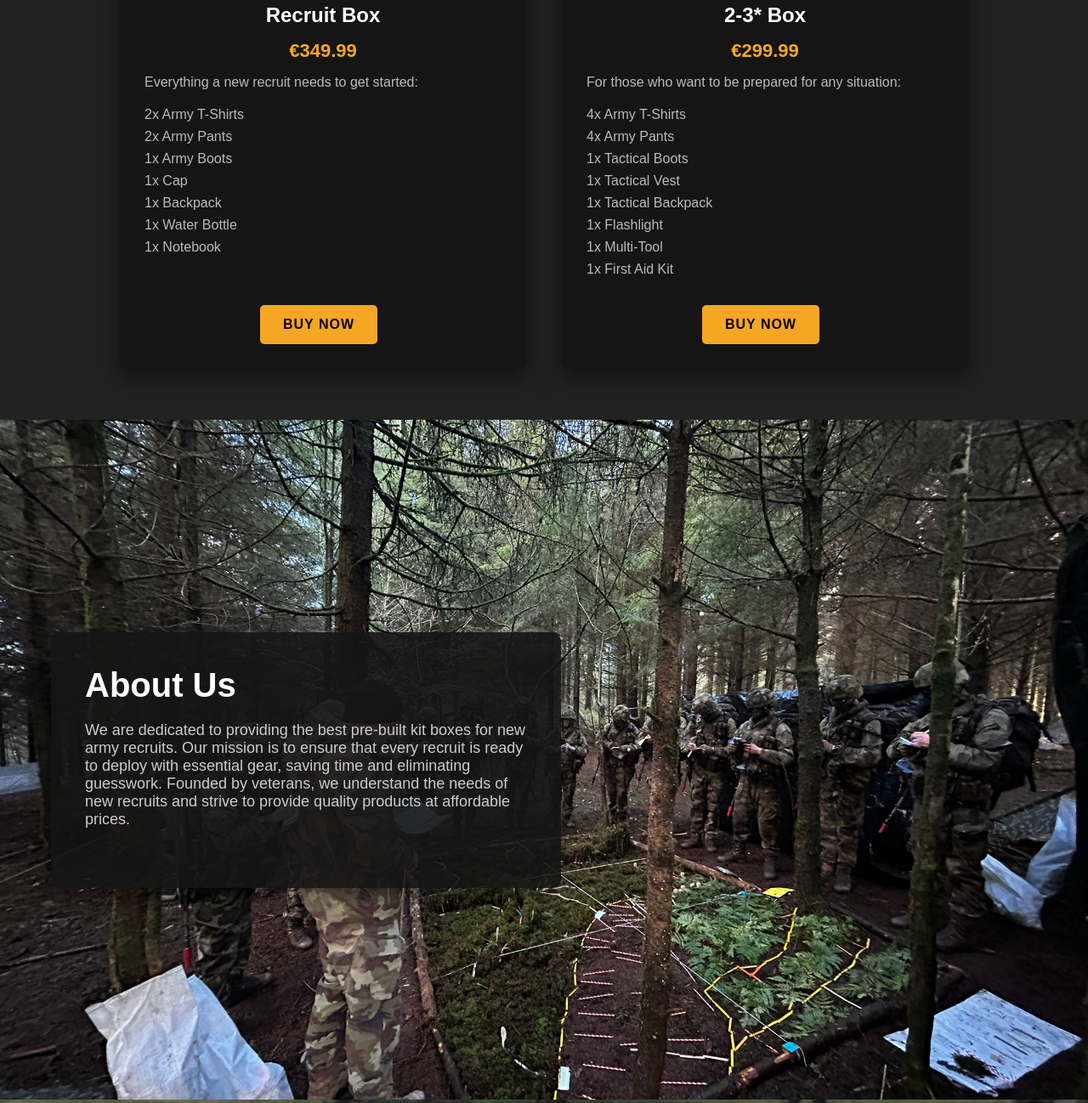
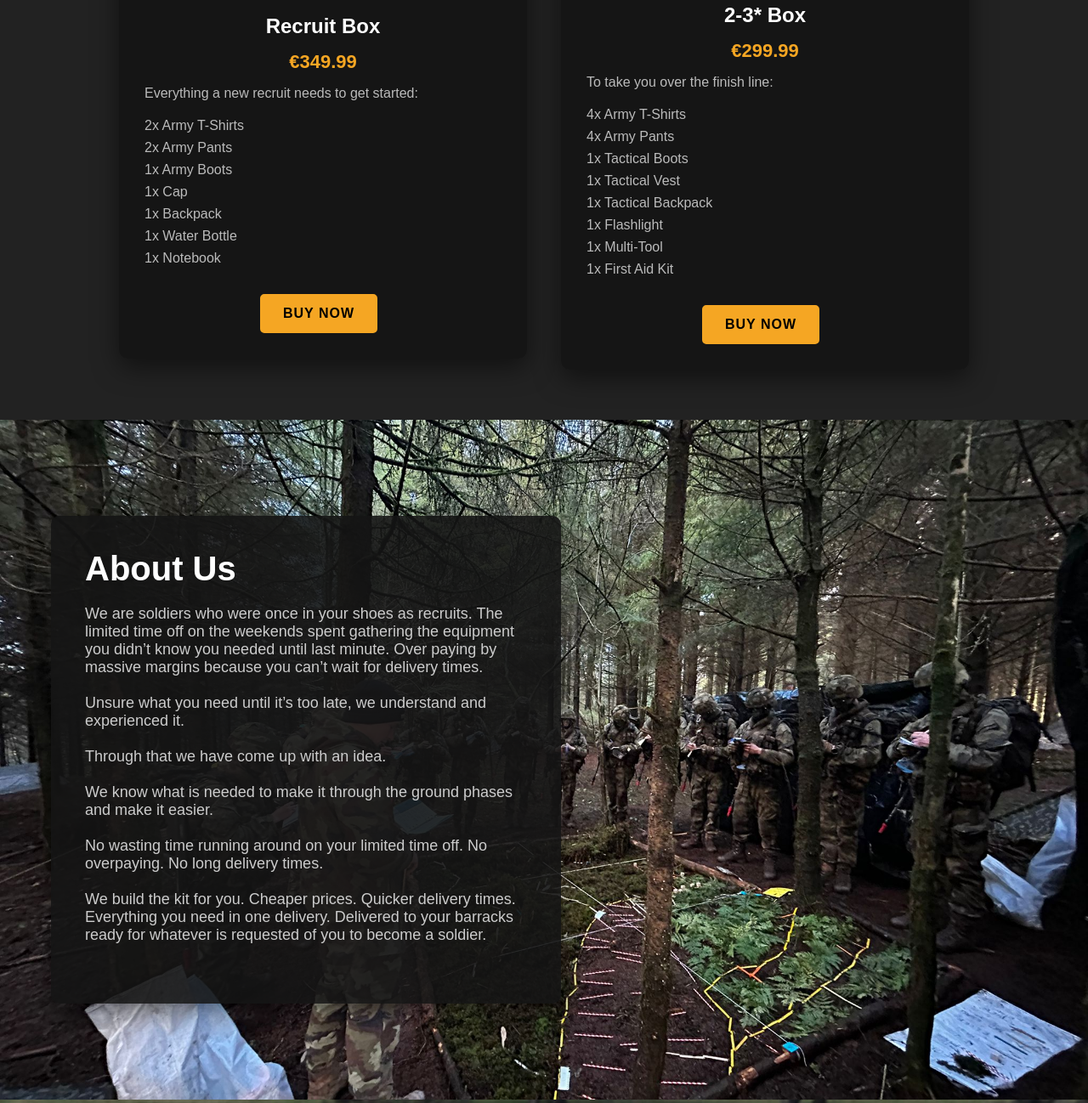
Before and after one commit to leo030303/ground-ready, a plain HTML site: page index.html in a window 1280 px wide. Shown: the part 1106-2404 px from the top of the page at 85% size. Drawn offline with Linux system fonts and the light colour scheme.

Commit message:
More tweaks

```diff
--- a/index.html
+++ b/index.html
@@ -128,6 +128,8 @@
       gap: 40px;
       max-width: 1000px;
       width: 100%;
+      justify-content: center;
+      align-items: center;
     }
 
     .shop-card {
@@ -139,6 +141,7 @@
       box-shadow: 0 10px 30px rgba(0, 0, 0, 0.5);
       display: flex;
       flex-direction: column;
+      max-width: 600px;
     }
 
     .shop-card img {
@@ -250,7 +253,7 @@
         <img src="./images/2-3-star-kit.jpg" alt="2-3* Box">
         <h3>2-3* Box</h3>
         <div class="price">€299.99</div>
-        <p>For those who want to be prepared for any situation:</p>
+        <p>To take you over the finish line:</p>
         <ul>
           <li>4x Army T-Shirts</li>
           <li>4x Army Pants</li>
@@ -271,9 +274,26 @@
   <section id="about" class="section">
     <div class="section-content">
       <h2>About Us</h2>
-      <p>We are dedicated to providing the best pre-built kit boxes for new army recruits. Our mission is to ensure that
-        every recruit is ready to deploy with essential gear, saving time and eliminating guesswork. Founded by
-        veterans, we understand the needs of new recruits and strive to provide quality products at affordable prices.
+      <p>
+        We are soldiers who were once in your shoes as recruits. The limited time off on the weekends spent gathering
+        the equipment you didn’t know you needed until last minute. Over paying by massive margins because you can’t
+        wait for delivery times.
+        <br>
+        <br>
+        Unsure what you need until it’s too late, we understand and experienced it.
+        <br>
+        <br>
+        Through that we have come up with an idea.
+        <br>
+        <br>
+        We know what is needed to make it through the ground phases and make it easier.
+        <br>
+        <br>
+        No wasting time running around on your limited time off. No overpaying. No long delivery times.
+        <br>
+        <br>
+        We build the kit for you. Cheaper prices. Quicker delivery times. Everything you need in one delivery. Delivered
+        to your barracks ready for whatever is requested of you to become a soldier.
       </p>
     </div>
   </section>
@@ -281,8 +301,8 @@
   <section id="contact" class="section">
     <div class="section-content">
       <h2>Contact Us</h2>
-      <p>Have questions or need support? Reach out to us at <strong>contact@groundready.com</strong> or call us at
-        <strong>+123 456 7890</strong>. Our customer service team is available Monday to Friday, 9 AM to 5 PM.
+      <p>Have any questions? Email us at <strong>contact@groundready.com</strong> or send us a message on Instagram at
+        <strong><a href="https://instagram.com">Instagram page</a></strong>.
       </p>
     </div>
   </section>
```
